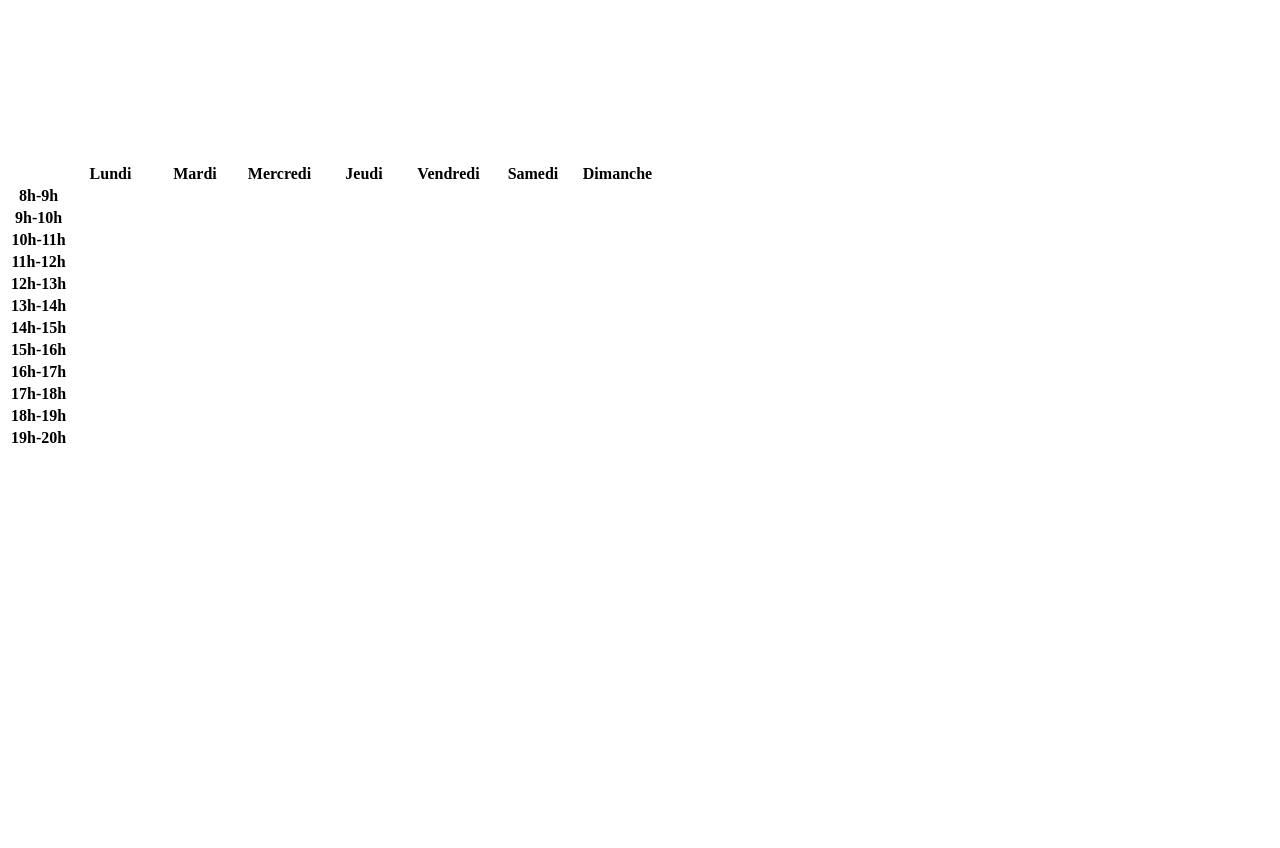
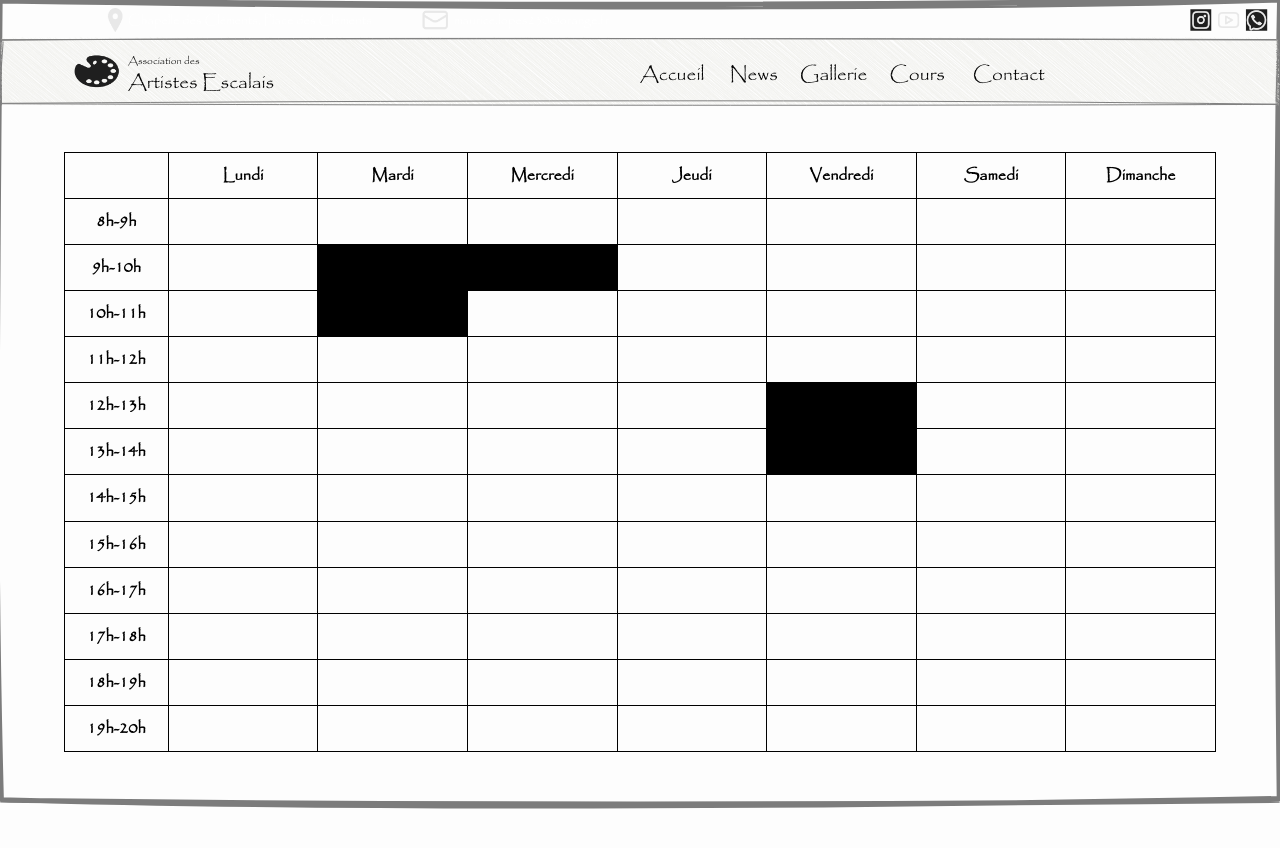
Before and after one commit to Marcolecho/artistes-escalais, a plain HTML site: page pages/cours.html in a window 1280 px wide. Before the commit the page ends 800 px from the top, so only its background shows below. Drawn offline with nearby package versions, Linux system fonts and the light colour scheme; files that its build step writes are made by us from their sources.

Commit message:
replace link

```diff
--- a/css/drawBase.css
+++ b/css/drawBase.css
@@ -2,7 +2,7 @@
 
 @font-face {
     font-family: 'Papyrus';
-    src: url('https://marcolecho.github.io/artistes-escalais/utils/Papyrus.ttf') format('truetype');
+    src: url('../utils/Papyrus.ttf') format('truetype');
 }
 
   body {
--- a/index.html
+++ b/index.html
@@ -3,8 +3,8 @@
 <head>
   <meta charset="UTF-8" />
   <meta name="viewport" content="width=device-width, initial-scale=1.0"/>
-  <link rel="stylesheet" href="https://marcolecho.github.io/artistes-escalais/css/drawBase.css">
-  <link rel="stylesheet" href="https://marcolecho.github.io/artistes-escalais/css/drawHome.css">
+  <link rel="stylesheet" href="./css/drawBase.css">
+  <link rel="stylesheet" href="./css/drawHome.css">
   <title>Artistes Escalais</title>
   <link rel="icon" type="image/x-icon" href="https://marcolecho.github.io/artistes-escalais/img/favicon.ico">
 </head>
@@ -21,6 +21,6 @@
       <button id="nextBtn">&#10095;</button>
     </div>
   </div>
-  <script type="module" src="https://marcolecho.github.io/artistes-escalais/main.js"></script>
+  <script type="module" src="./main.js"></script>
 </body>
 </html>
--- a/modules/drawBase.js
+++ b/modules/drawBase.js
@@ -1,5 +1,5 @@
 import rough from "https://cdn.skypack.dev/roughjs@4.3.1";
-import {vw, vh} from "https://marcolecho.github.io/artistes-escalais/modules/converter.js";
+import {vw, vh} from "./converter.js";
 
 const svg = document.getElementById('sketch');
 const rc = rough.svg(svg);
@@ -132,11 +132,11 @@ const drawTextSubNavBar = () => {
 
 const drawNavBarMenu = () => {
     const menuItems = [
-        { id: "textAccueil", label: "Accueil", x: 50, href: "https://marcolecho.github.io/artistes-escalais/" },
-        { id: "textNews", label: "News", x: 57, href: "https://marcolecho.github.io/artistes-escalais/pages/news.html" },
-        { id: "textGallerie", label: "Gallerie", x: 62.5, href: "https://marcolecho.github.io/artistes-escalais/pages/gallerie.html" },
-        { id: "textCours", label: "Cours", x: 69.5, href: "https://marcolecho.github.io/artistes-escalais/pages/cours.html" },
-        { id: "textContact", label: "Contact", x: 76, href: "https://marcolecho.github.io/artistes-escalais/pages/contact.html" }
+        { id: "textAccueil", label: "Accueil", x: 50, href: "/" },
+        { id: "textNews", label: "News", x: 57, href: "/pages/news.html" },
+        { id: "textGallerie", label: "Gallerie", x: 62.5, href: "/pages/gallerie.html" },
+        { id: "textCours", label: "Cours", x: 69.5, href: "/pages/cours.html" },
+        { id: "textContact", label: "Contact", x: 76, href: "/pages/contact.html" }
     ];
 
     menuItems.forEach(item => {
--- a/modules/drawGallerie.js
+++ b/modules/drawGallerie.js
@@ -1,5 +1,5 @@
 import rough from "https://cdn.skypack.dev/roughjs@4.3.1";
-import {vw, vh} from "https://marcolecho.github.io/artistes-escalais/modules/converter.js";
+import {vw, vh} from "./converter.js";
 
 const svg = document.getElementById('sketch');
 const rc = rough.svg(svg);
--- a/modules/drawHome.js
+++ b/modules/drawHome.js
@@ -1,5 +1,5 @@
 import rough from "https://cdn.skypack.dev/roughjs@4.3.1";
-import {vw, vh} from "https://marcolecho.github.io/artistes-escalais/modules/converter.js";
+import {vw, vh} from "./converter.js";
 
 const manageCarroussel = () => {
     const track = document.getElementById("carouselTrack");
--- a/modules/drawNews.js
+++ b/modules/drawNews.js
@@ -1,5 +1,5 @@
 import rough from "https://cdn.skypack.dev/roughjs@4.3.1";
-import {vw, vh} from "https://marcolecho.github.io/artistes-escalais/modules/converter.js";
+import {vw, vh} from "./converter.js";
 
 const news = [
     {
--- a/pages/cours.html
+++ b/pages/cours.html
@@ -3,8 +3,8 @@
 <head>
   <meta charset="UTF-8" />
   <meta name="viewport" content="width=device-width, initial-scale=1.0"/>
-  <link rel="stylesheet" href=".https://marcolecho.github.io/artistes-escalais/css/drawCours.css">
-  <link rel="stylesheet" href=".https://marcolecho.github.io/artistes-escalais/css/drawBase.css">
+  <link rel="stylesheet" href="../css/drawCours.css">
+  <link rel="stylesheet" href="../css/drawBase.css">
   <title>Artistes Escalais</title>
   <link rel="icon" type="image/x-icon" href="https://marcolecho.github.io/artistes-escalais/img/favicon.ico">
 </head>
@@ -145,6 +145,6 @@
     </table>
   </div>
 
-  <script type="module" src=".https://marcolecho.github.io/artistes-escalais/main.js"></script>
+  <script type="module" src="../main.js"></script>
 </body>
 </html>
```
Also changed, not shown: main.js (+5 -5 lines), pages/contact.html (+3 -3 lines), pages/gallerie.html (+3 -3 lines), pages/news.html (+3 -3 lines).
